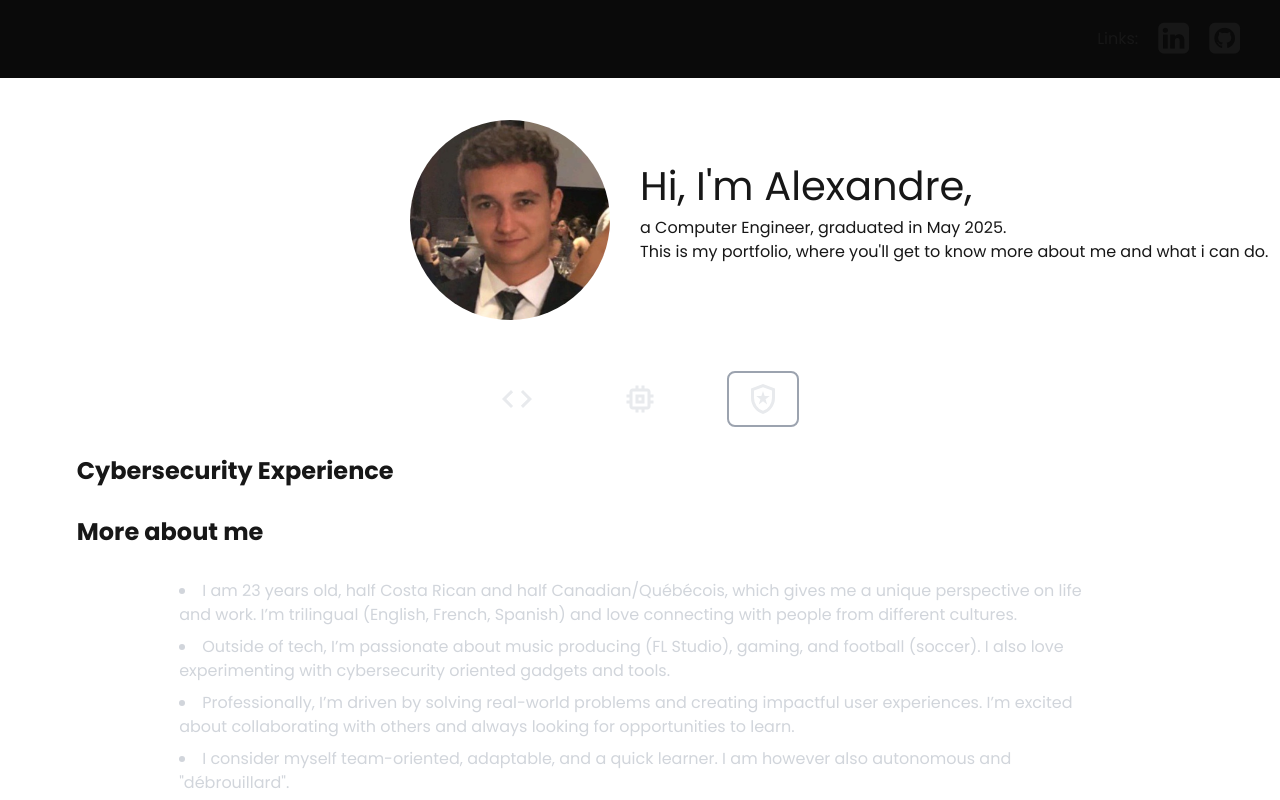
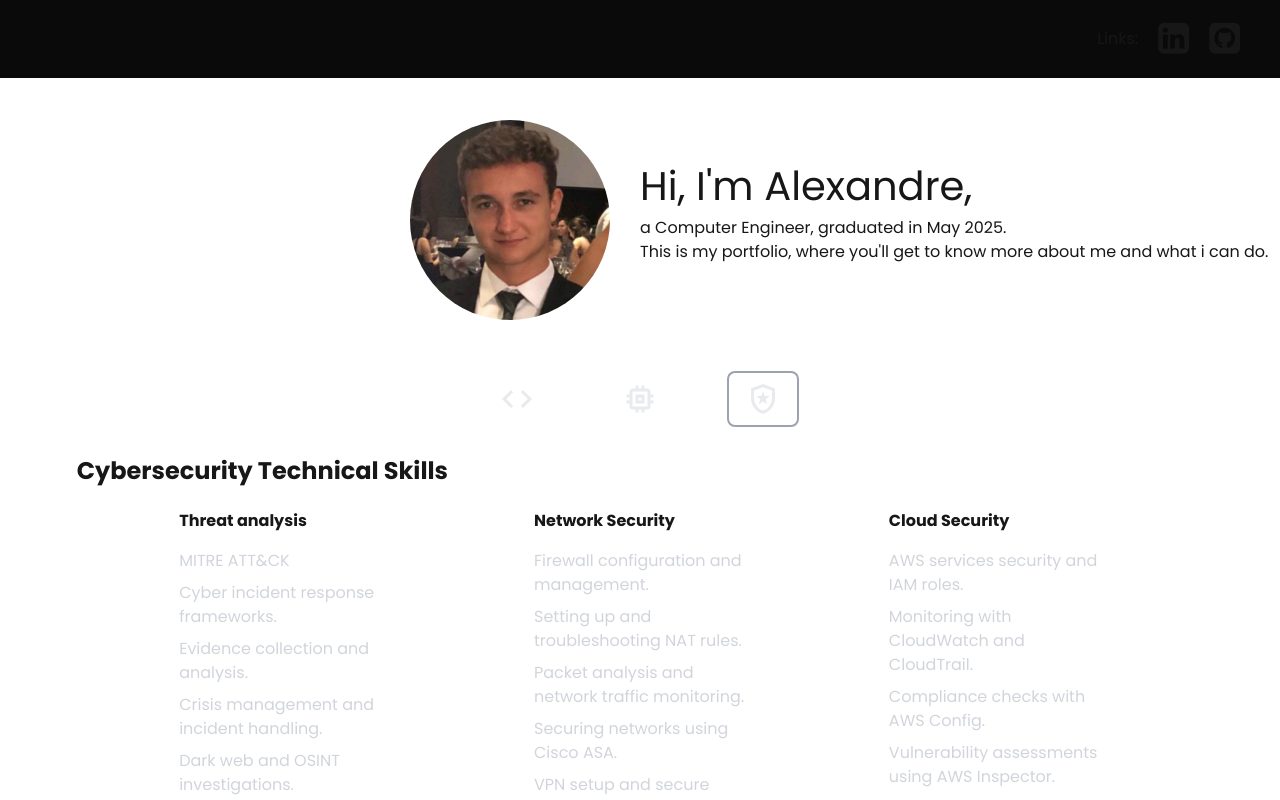
Before and after one commit to m4rmen/Portfolio, a Next.js app in the folder my-portfolio/: page / in a window 1280 px wide. Both pictures are taken after a click on the button 763 px from the left and 399 px from the top of the page. Shown: the top 800 px of the page. Built offline with nearby package versions, Linux system fonts and the light colour scheme.

Commit message:
cybersecurity spec

```diff
--- a/my-portfolio/src/components/cyber-specialty.js
+++ b/my-portfolio/src/components/cyber-specialty.js
@@ -4,9 +4,46 @@ import React from "react";
 export default function Cyber({ interestsList, toggleInterest}) {
     return (
         <div>
-            <h1 className="speciality-title">Cybersecurity Experience</h1>
+            <h1 className="speciality-title">Cybersecurity Technical Skills</h1>
+            <div className="skills-container">
+            <div>
+                <h2>Threat analysis</h2>
+                <div className="mt-4 text-gray-300 space-y-2">
+                    <p>MITRE ATT&CK</p>
+                    <p>Cyber incident response frameworks.</p>
+                    <p>Evidence collection and analysis.</p>
+                    <p>Crisis management and incident handling.</p>
+                    <p>Dark web and OSINT investigations.</p>
+                    <p>STIX and TAXII standards.</p>
+                    <p>Threat hunting and TTP analysis.</p>
+                    <p>Advanced detection: anomalies and machine learning.</p>
+                </div>
+            </div>
+            <div>
+                <h2>Network Security</h2>
+                <div className="mt-4 text-gray-300 space-y-2">
+                    <p>Firewall configuration and management.</p>
+                    <p>Setting up and troubleshooting NAT rules.</p>
+                    <p>Packet analysis and network traffic monitoring.</p>
+                    <p>Securing networks using Cisco ASA.</p>
+                    <p>VPN setup and secure remote access.</p>
+                    <p>Mitigating network threats and intrusion detection.</p>
+                </div>
+            </div>
 
+            <div>
+                <h2>Cloud Security</h2>
+                <div className="mt-4 text-gray-300 space-y-2">
+                    <p>AWS services security and IAM roles.</p>
+                    <p>Monitoring with CloudWatch and CloudTrail.</p>
+                    <p>Compliance checks with AWS Config.</p>
+                    <p>Vulnerability assessments using AWS Inspector.</p>
+                    <p>Secure VPCs and S3 bucket policies.</p>
+                    <p>Encryption with AWS KMS.</p>
+                </div>
+            </div>
 
+            </div>
         </div>
       );
 }
```
